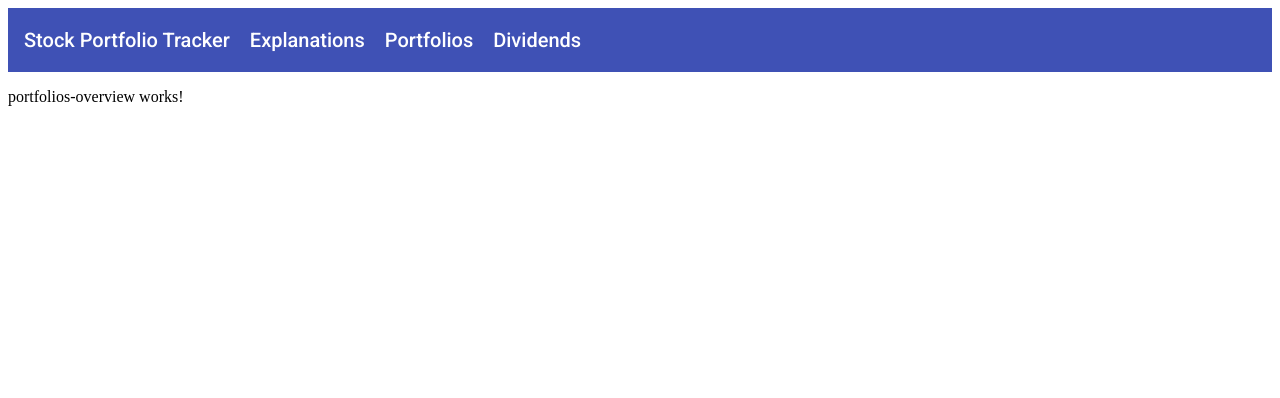
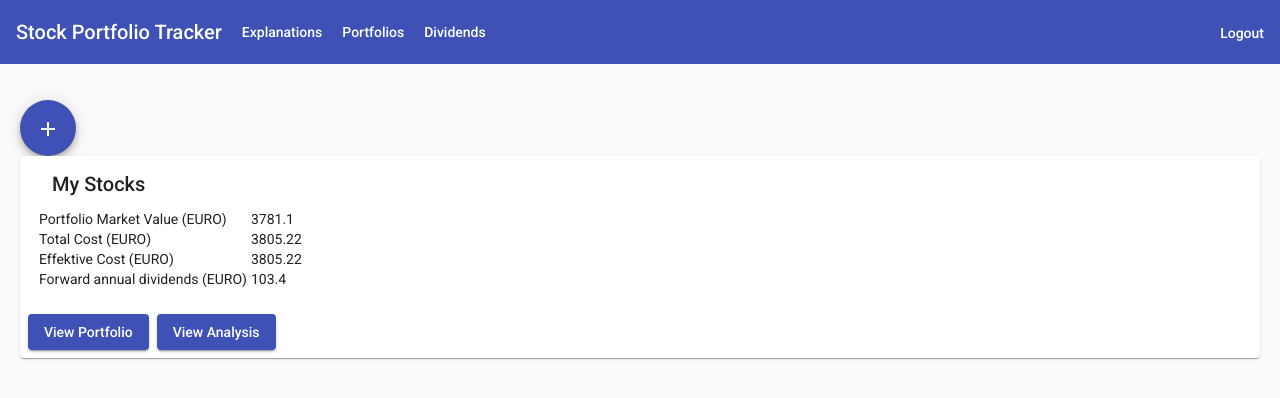
Before and after one commit to Joey73/AngularStockPortfolioTracker, an Angular app: page /portfolios-overview in a window 1280 px wide. Shown: the top 398 px of the page. Built offline with nearby package versions, Linux system fonts and the light colour scheme.

Commit message:
Several improvements

```diff
--- a/src/app/app.component.html
+++ b/src/app/app.component.html
@@ -1,3 +1,4 @@
+<link href="https://fonts.googleapis.com/icon?family=Material+Icons" rel="stylesheet">
 <app-header></app-header>
 <p>
 <router-outlet></router-outlet>
--- a/src/app/core/header/header.component.html
+++ b/src/app/core/header/header.component.html
@@ -1,6 +1,13 @@
 <mat-toolbar color="primary">
-  <span>Stock Portfolio Tracker</span>
-  <a routerLink="/">Explanations</a>
-  <a routerLink="/portfolios-overview">Portfolios</a>
-  <a routerLink="/dividends">Dividends</a>
+  <mat-toolbar-row>
+    <span>Stock Portfolio Tracker</span>
+    <a routerLink="/">Explanations</a>
+    <a routerLink="/portfolios-overview">Portfolios</a>
+    <a routerLink="/dividends">Dividends</a>
+    <span class="align-right-spacer"></span>
+    <span>
+      <!-- <mat-icon>power_settings_new</mat-icon> -->
+      <a routerLink="/">Logout</a>
+    </span>
+  </mat-toolbar-row>
 </mat-toolbar>
--- a/src/app/core/header/header.component.sass
+++ b/src/app/core/header/header.component.sass
@@ -1,7 +1,11 @@
 a
+  font-size: 14px;
   text-decoration: none;
   color: white;
   padding-left: 20px;
   &:hover,
   &:active
       color: lightgray;
+
+.align-right-spacer
+  flex: 1 1 auto;
--- a/src/app/dividends/dividends.component.html
+++ b/src/app/dividends/dividends.component.html
@@ -1,3 +1,57 @@
-<p>
-  dividends works!
-</p>
+<div class="mat-card-padding">
+  <mat-card>
+    <mat-card-header>
+      <mat-card-title>
+        My Stocks
+      </mat-card-title>
+    </mat-card-header>
+    <mat-card-content>
+      <span>Select Stock:</span><br>
+      <mat-form-field>
+        <mat-select placeholder="Stock-List">
+          <mat-option *ngFor="let stock of stocks" [value]="stock.value">
+            {{stock.viewValue}}
+          </mat-option>
+        </mat-select>
+      </mat-form-field>
+      <br>
+      <span>Dividend history of ...</span><br>
+      <span>Dividend Growth Rate ...</span><br>
+      <span>5 years Dividend Growth ...</span><br>
+    </mat-card-content>
+  </mat-card>
+
+  <br>
+  <mat-accordion>
+      <mat-expansion-panel>
+        <mat-expansion-panel-header>
+          <mat-panel-title>
+            Personal data
+          </mat-panel-title>
+          <mat-panel-description>
+            Type your name and age
+          </mat-panel-description>
+        </mat-expansion-panel-header>
+
+        <mat-form-field>
+          <input matInput placeholder="First name">
+        </mat-form-field>
+
+        <mat-form-field>
+          <input matInput placeholder="Age">
+        </mat-form-field>
+      </mat-expansion-panel>
+      <mat-expansion-panel (opened)="panelOpenState = true"
+                           (closed)="panelOpenState = false">
+        <mat-expansion-panel-header>
+          <mat-panel-title>
+            Self aware panel
+          </mat-panel-title>
+          <mat-panel-description>
+            Currently I am {{panelOpenState ? 'open' : 'closed'}}
+          </mat-panel-description>
+        </mat-expansion-panel-header>
+        <p>I'm visible because I am open</p>
+      </mat-expansion-panel>
+    </mat-accordion>
+</div>
--- a/src/app/dividends/dividends.component.sass
+++ b/src/app/dividends/dividends.component.sass
@@ -0,0 +1,3 @@
+.mat-card-padding
+  layout: column;
+  padding: 20px;
--- a/src/app/dividends/dividends.component.ts
+++ b/src/app/dividends/dividends.component.ts
@@ -1,4 +1,9 @@
 import { Component, OnInit } from '@angular/core';
+
+export interface Stock {
+  value: string;
+  viewValue: string;
+}
 
 @Component({
   selector: 'app-dividends',
@@ -6,6 +11,13 @@ import { Component, OnInit } from '@angular/core';
   styleUrls: ['./dividends.component.sass']
 })
 export class DividendsComponent implements OnInit {
+  panelOpenState = false;
+
+  stocks: Stock[] = [
+    {value: 'stock-1', viewValue: 'Example Stock 1'},
+    {value: 'stock-2', viewValue: 'Example Stock 2'},
+    {value: 'stock-3', viewValue: 'Example Stock 3'}
+  ];
 
   constructor() { }
 
--- a/src/app/login/login.component.html
+++ b/src/app/login/login.component.html
@@ -1,3 +1,7 @@
+<!--
+  npm install @angular/flex-layout@v5.0.0-beta.14 rxjs-compat
+-->
+<div class="mat-card-padding">
   <mat-card>
     <mat-card-header>
       <mat-card-title>
@@ -41,3 +45,4 @@
       </table>
     </mat-card-content>
   </mat-card>
+</div>
--- a/src/app/login/login.component.sass
+++ b/src/app/login/login.component.sass
@@ -1,5 +1,10 @@
+.mat-card-padding
+  layout: column;
+  padding: 20px;
+
 mat-card
+  padding-left: 20px;
   max-width: 600px;
 
 th
-    text-align: left;
+  text-align: left;
--- a/src/app/portfolios/portfolios-overview/portfolios-overview.component.html
+++ b/src/app/portfolios/portfolios-overview/portfolios-overview.component.html
@@ -1,3 +1,36 @@
-<p>
-  portfolios-overview works!
-</p>
+<div class="mat-card-padding">
+    <button mat-fab color="primary">
+      <mat-icon aria-label="Add Portfolio">add</mat-icon>
+    </button>
+    <mat-card>
+      <mat-card-header>
+        <mat-card-title>
+          My Stocks
+        </mat-card-title>
+      </mat-card-header>
+      <mat-card-content>
+        <table>
+          <tr>
+            <td>Portfolio Market Value (EURO)</td>
+            <td>3781.1</td>
+          </tr>
+          <tr>
+            <td>Total Cost (EURO)</td>
+            <td>3805.22</td>
+          </tr>
+          <tr>
+            <td>Effektive Cost (EURO)</td>
+            <td>3805.22</td>
+          </tr>
+          <tr>
+            <td>Forward annual dividends (EURO)</td>
+            <td>103.4</td>
+          </tr>
+        </table>
+      </mat-card-content>
+      <mat-card-actions>
+          <button mat-raised-button color="primary">View Portfolio</button>
+          <button mat-raised-button color="primary">View Analysis</button>
+      </mat-card-actions>
+    </mat-card>
+  </div>
--- a/src/app/portfolios/portfolios-overview/portfolios-overview.component.sass
+++ b/src/app/portfolios/portfolios-overview/portfolios-overview.component.sass
@@ -0,0 +1,3 @@
+.mat-card-padding
+  layout: column;
+  padding: 20px;
--- a/src/styles.sass
+++ b/src/styles.sass
@@ -1 +1,4 @@
 /* You can add global styles to this file, and also import other style files */
+body
+  margin: 0;
+  background-color: #fafafa;
```
Also changed, not shown: src/app/app.module.ts (+12 -2 lines), 1 other file (tests, documents, lock files or other folders). Lines whose indentation alone changed are shown as unchanged.
